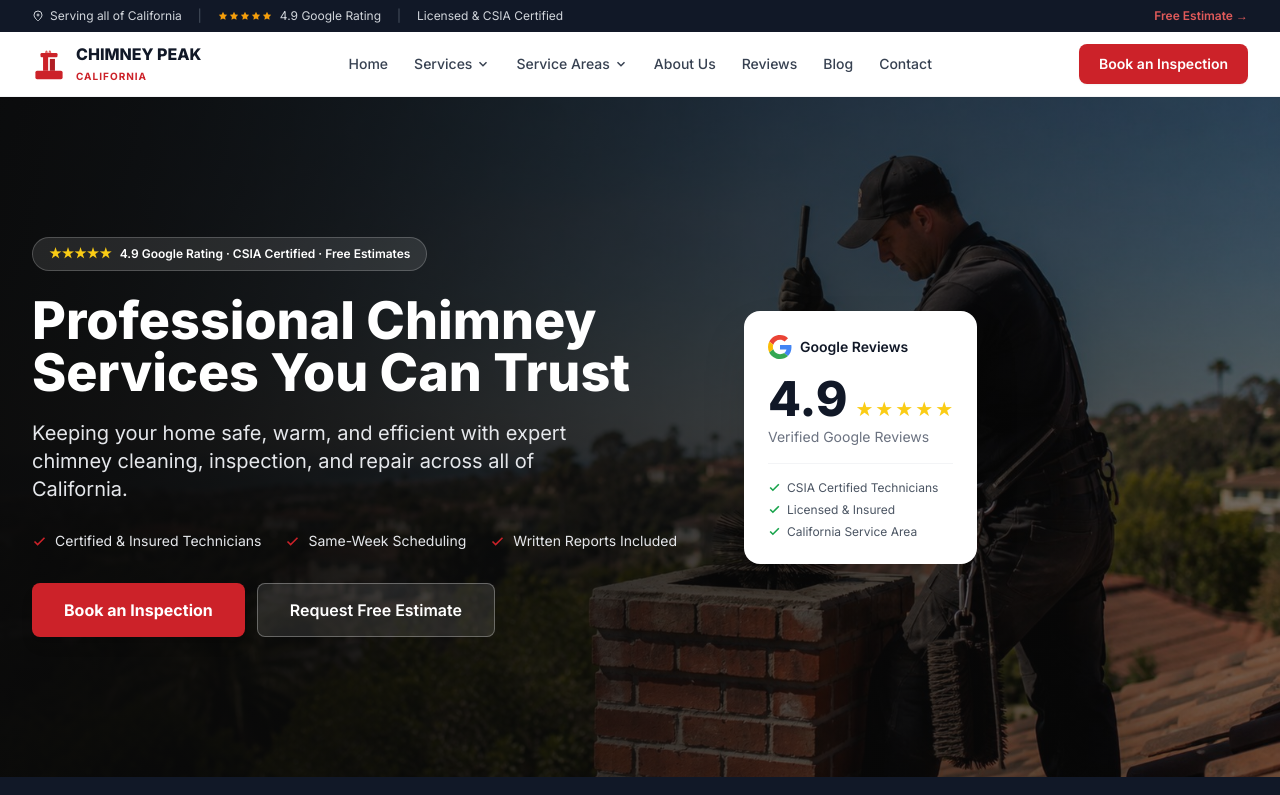
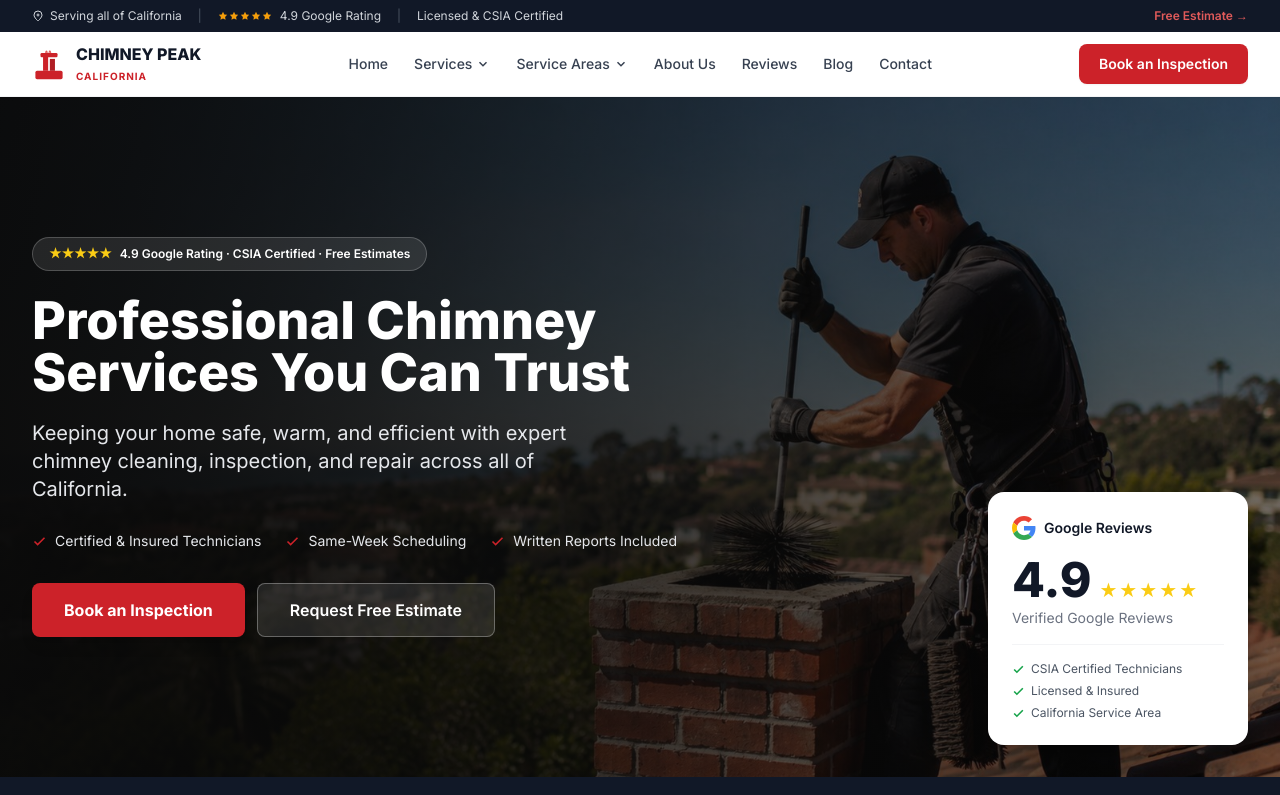
Before and after one commit to maxilaspov-sudo/CHIMNEY, a Next.js app: page / in a window 1280 px wide. Shown: the top 795 px of the page. Built offline with nearby package versions, Linux system fonts and the light colour scheme.

Commit message:
Adjust hero Google reviews card position

```diff
--- a/app/page.tsx
+++ b/app/page.tsx
@@ -130,10 +130,8 @@ export default function HomePage() {
         <div className="absolute inset-0 bg-gradient-to-r from-[#0a0a0a]/95 via-[#0a0a0a]/88 to-[#0a0a0a]/55" />
 
         <div className="relative z-10 container-base py-14 w-full">
-          <div className="flex flex-col lg:flex-row items-start lg:items-center gap-10">
-
-            {/* ── Left: Headline + CTAs ───────────────────────────── */}
-            <div className="flex-1 max-w-2xl">
+          {/* ── Headline + CTAs ─────────────────────────────────── */}
+          <div className="max-w-2xl">
             {/* Rating pill */}
             <div className="inline-flex items-center gap-2 bg-white/10 border border-white/20 text-white text-xs font-semibold px-4 py-2 rounded-full mb-6">
               <span className="text-yellow-400">★★★★★</span>
@@ -178,10 +176,11 @@ export default function HomePage() {
               </a>
             </div>
           </div>
+        </div>
 
-            {/* ── Right: Google rating card ───────────────────────── */}
-            <div className="hidden sm:block w-full lg:w-auto lg:shrink-0">
-              <div className="bg-white rounded-2xl shadow-2xl p-6 w-full max-w-[280px] mx-auto lg:mx-0">
+        {/* ── Google rating card — bottom-right corner, desktop only ── */}
+        <div className="hidden lg:block absolute bottom-8 right-8 z-10">
+          <div className="bg-white rounded-2xl shadow-2xl p-6 w-[260px]">
             {/* Google logo */}
             <div className="flex items-center gap-2 mb-4">
               <GoogleLogoSmall />
@@ -210,9 +209,6 @@ export default function HomePage() {
                 <GreenCheck /> California Service Area
               </p>
             </div>
-              </div>
-            </div>
-
           </div>
         </div>
       </section>
```
Lines whose indentation alone changed are shown as unchanged.
